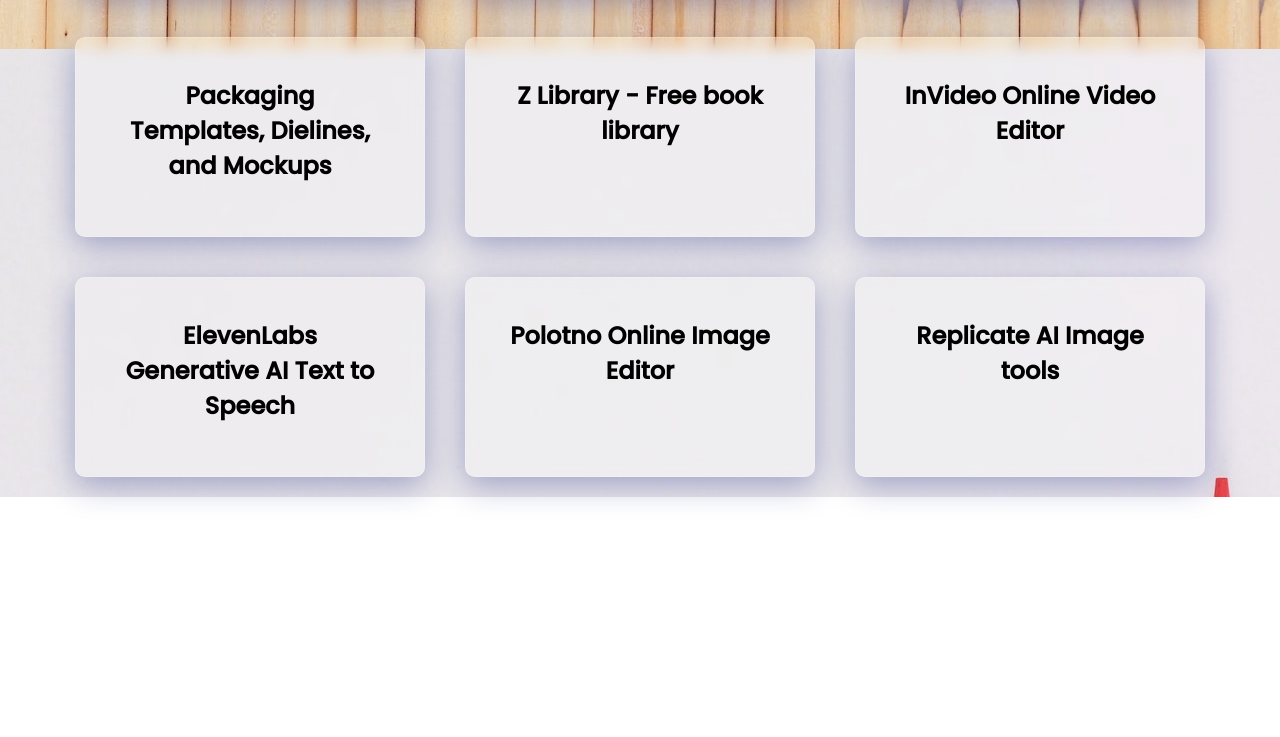
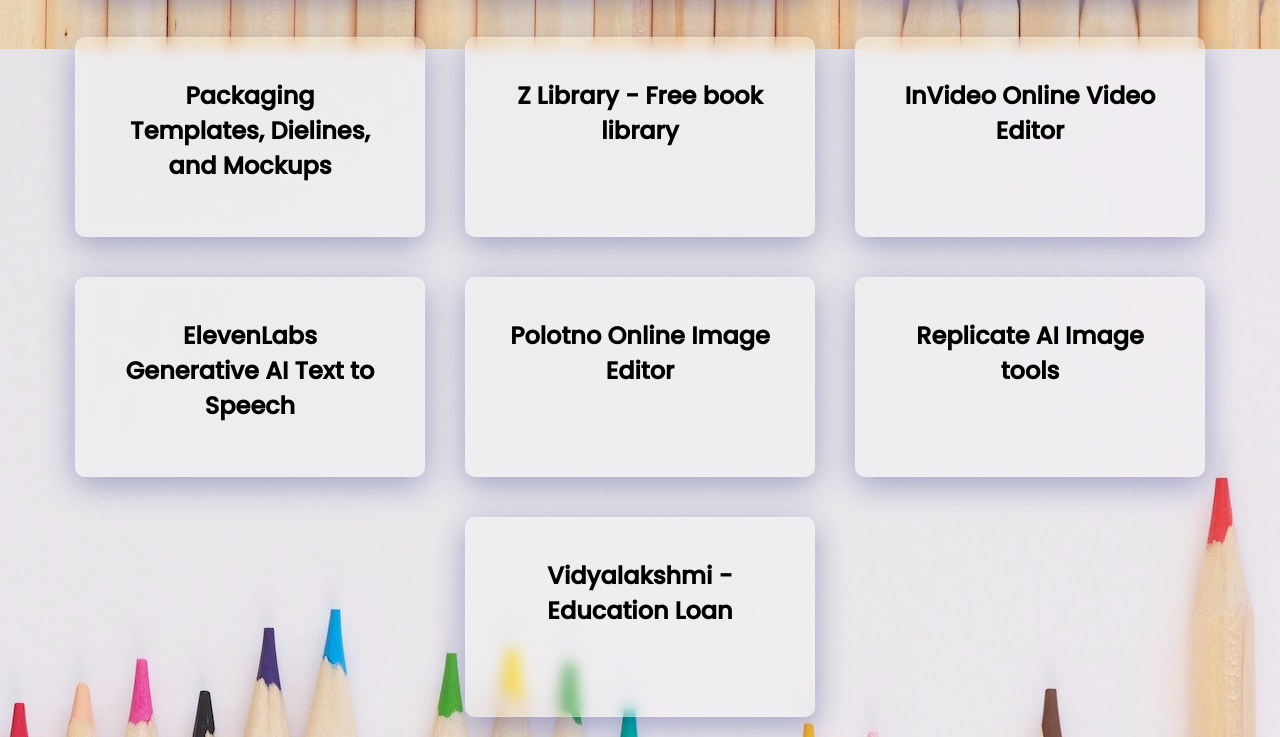
Before and after one commit to Uday-S-Rathore/Resources_Hub, a plain HTML site: page resources.html in a window 1280 px wide. Shown: the part 5711-6448 px from the top of the page. Before the commit the page ends 6208 px from the top, so only its background shows below. Drawn offline with Linux system fonts and the light colour scheme.

Commit message:
Update resources.html

```diff
--- a/resources.html
+++ b/resources.html
@@ -97,6 +97,7 @@
 	<div class="card"><a href="https://elevenlabs.io/"><h2>ElevenLabs Generative AI Text to Speech</h2></a></div>
 	<div class="card"><a href="https://studio.polotno.com/"><h2>Polotno Online Image Editor</h2></a></div>
 	<div class="card"><a href="https://replicate.com/"><h2>Replicate AI Image tools</h2></a></div>
+	 <div class="card"><a href="https://www.vidyalakshmi.co.in/Students/"><h2>Vidyalakshmi - Education Loan</h2></a></div>
 
 	<!--<div class="card">
       <h2>Card 8</h2>
```
